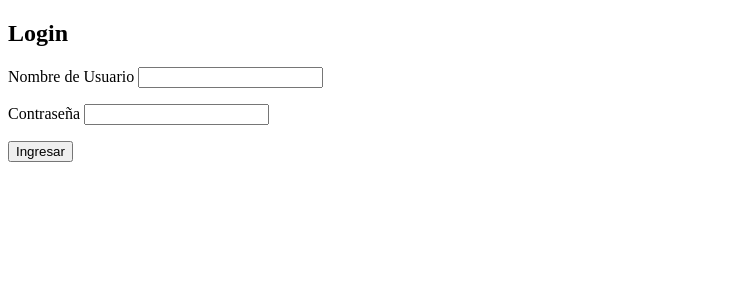
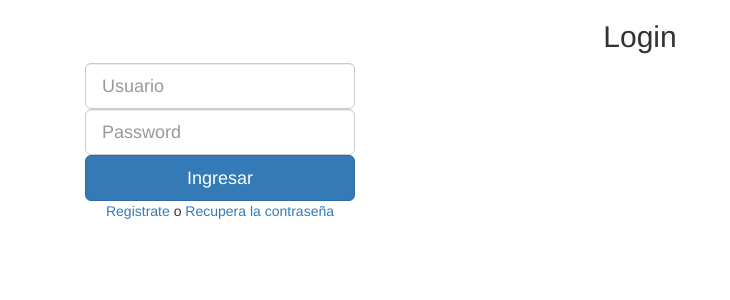
Before and after one commit to nicorodriguezt/TrabajoFinalFront, an Angular app: page /login in a window 1280 px wide. Shown: the top 300 px of the page, without its empty margins (0-730 px from the left). Built offline with nearby package versions, Linux system fonts and the light colour scheme.

Commit message:
Transicion Login-Menu Prueba

```diff
--- a/package.json
+++ b/package.json
@@ -20,6 +20,7 @@
     "@angular/platform-browser": "^6.1.0",
     "@angular/platform-browser-dynamic": "^6.1.0",
     "@angular/router": "^6.1.0",
+    "angular2-jwt": "^0.2.3",
     "bootstrap": "^4.1.3",
     "core-js": "^2.5.4",
     "primeicons": "^1.0.0-beta.10",
--- a/src/app/_components/login/login.component.css
+++ b/src/app/_components/login/login.component.css
@@ -0,0 +1,6 @@
+h2{
+  text-align: center;
+}
+.links{
+  text-align: center;
+}
--- a/src/app/_components/login/login.component.html
+++ b/src/app/_components/login/login.component.html
@@ -1,16 +1,38 @@
-<div class="col-md-6 col-md-offset-3">
-  <h2>Login</h2>
-  <form #loginForm="ngForm" (ngSubmit)="login()" class="col-md-10">
-    <p>
-      <label>Nombre de Usuario </label>
-      <input type="text" #username="ngModel" name="username" [(ngModel)]="Usuario.UserName" class="form-control" required/>
-    </p>
-    <p>
-      <label>Contraseña </label>
-      <input type="password" #password="ngModel" name="password" [(ngModel)]="Usuario.Password" class="form-control" required/>
-    </p>
+<link href="//maxcdn.bootstrapcdn.com/bootstrap/3.3.0/css/bootstrap.min.css" rel="stylesheet" id="bootstrap-css">
+<script src="//maxcdn.bootstrapcdn.com/bootstrap/3.3.0/js/bootstrap.min.js"></script>
+<script src="//code.jquery.com/jquery-1.11.1.min.js"></script>
 
-    <input type="submit" value="Ingresar" class="btn btn-primary"/>
+<div class="container">
 
-  </form>
+  <div class="row" id="pwd-container">
+    <div class="col-md-4"></div>
+    <h2>Login</h2>
+    <div *ngIf="errorMensaje">
+      <div class="alert alert-danger">
+        <strong>Error: </strong> Usuario/Contraseña incorrectos
+      </div>
+    </div>
+
+    <div class="col-sm-4">
+      <section class="login-form">
+        <form #loginForm="ngForm" (ngSubmit)="login()" class="col-sm-10">
+
+          <input type="text" #username="ngModel" name="username" [(ngModel)]="Usuario.UserName" placeholder="Usuario" class="form-control input-lg"/>
+
+          <input type="password" #password="ngModel" name="password" [(ngModel)]="Usuario.Password" placeholder="Password" class="form-control input-lg"/>
+
+          <div class="pwstrength_viewport_progress"></div>
+
+          <button type="submit" class="btn btn-lg btn-primary btn-block">Ingresar</button>
+          <div>
+            <form class="links">
+              <a href="#">Registrate</a> o <a href="#">Recupera la contraseña</a>
+            </form>
+          </div>
+        </form>
+      </section>
+    </div>
+
+    <div class="col-md-4"></div>
+  </div>
 </div>
--- a/src/app/_components/login/login.component.ts
+++ b/src/app/_components/login/login.component.ts
@@ -1,6 +1,7 @@
-import { Component, OnInit } from '@angular/core';
+import {Component, OnInit} from '@angular/core';
 import {Usuario} from '../../_models/Usuario';
 import {UsuarioService} from '../../_services/usuario.service';
+import {Router} from '@angular/router';
 
 @Component({
   selector: 'app-login',
@@ -10,20 +11,38 @@ import {UsuarioService} from '../../_services/usuario.service';
 })
 export class LoginComponent implements OnInit {
   public Usuario: Usuario;
+  public errorMensaje;
   public session;
-  public token;
 
   constructor(
-    private _UsuarioService: UsuarioService
+    private _UsuarioService: UsuarioService, private _router: Router
   ) {
     this.Usuario = new Usuario('','','','','');
   }
 
   public login() {
-    console.log(this.Usuario);
+    this._UsuarioService.login(this.Usuario).subscribe(
+      response => {
+        this.session = response;
+        if (!this.session.passport.user) {
+          alert('Error en el servidor');
+        } else {
+          this._UsuarioService.sendToken(this.session.passport.user);
+          this._router.navigate(['/main']);
+        }
+      }
+      ,
+      error1 => {
+        var errorMensaje = <any>error1;
+        if (errorMensaje) {
+          this.errorMensaje = error1;
+        }
+      }
+    );
   }
 
   ngOnInit() {
+    this.session = this._UsuarioService.getToken();
   }
 
 }
--- /dev/null
+++ b/src/app/_components/main-menu/main-menu.component.html
@@ -0,0 +1,4 @@
+<p>
+  main-menu works!
+</p>
+<button class="btn btn-lg btn-primary btn-block" (click)="logout()">Cerrar Sesion</button>
--- /dev/null
+++ b/src/app/_components/main-menu/main-menu.component.ts
@@ -0,0 +1,31 @@
+import { Component, OnInit } from '@angular/core';
+import {UsuarioService} from '../../_services/usuario.service';
+import {Router} from '@angular/router';
+
+@Component({
+  selector: 'app-main-menu',
+  templateUrl: './main-menu.component.html',
+  styleUrls: ['./main-menu.component.css'],
+  providers: [UsuarioService]
+})
+export class MainMenuComponent implements OnInit {
+
+  constructor(private _router: Router,
+              private _UsuarioService: UsuarioService) { }
+
+  public logout() {
+    this._UsuarioService.logout().subscribe(
+      response => {
+        console.log(response);
+        this._router.navigate(['/login']);
+      },
+      error1 => {
+        console.log(error1);
+      }
+    );
+  }
+
+  ngOnInit() {
+  }
+
+}
--- a/src/app/_services/usuario.service.ts
+++ b/src/app/_services/usuario.service.ts
@@ -3,25 +3,40 @@ import {Http, Headers, Response} from '@angular/http';
 import {map} from 'rxjs/operators';
 import { Observable } from 'rxjs/Observable';
 import {backend} from './globalconfig';
+import {Router} from '@angular/router';
+import {headersToString} from 'selenium-webdriver/http';
 
 @Injectable()
 export class UsuarioService {
   public url: string;
 
-  constructor(private _http: Http) {
-    this.url = backend + '/usuario/';
+  constructor(private _http: Http, private _router: Router) {
+    this.url = backend + 'usuario/';
   }
 
-  signup(user, gethash = null) {
-    if (gethash != null) {
-      user.gethash = gethash;
-    }
+  login(user) {
     const json = JSON.stringify(user);
     const params = json;
-
     const headers = new Headers({'Content-Type': 'application/json'});
 
     return this._http.post(this.url + 'login', params, {headers: headers})
       .pipe(map(res => res.json()));
   }
+
+  sendToken(token: string) {
+    localStorage.setItem('Logged', token);
+  }
+
+  getToken() {
+    return localStorage.getItem('Logged');
+  }
+
+  isLoggednIn() {
+    return this.getToken() !== null;
+  }
+
+  logout() {
+    localStorage.removeItem('Logged');
+    return this._http.get(this.url + 'logout').pipe(map(res => res.json()));
+  }
 }
--- a/src/app/app-routing.module.ts
+++ b/src/app/app-routing.module.ts
@@ -4,10 +4,12 @@ import { RouterModule, Routes } from '@angular/router';
 
 // Componentes
 import { LoginComponent } from './_components/login/login.component';
+import { MainMenuComponent } from './_components/main-menu/main-menu.component';
 
 const routes: Routes = [
-  {path: 'login', component: LoginComponent},
-  { path: '', redirectTo: '/login', pathMatch: 'full'}
+  { path: 'login', component: LoginComponent},
+  { path: '', redirectTo: '/login', pathMatch: 'full'},
+  { path: 'main', component: MainMenuComponent}
 ];
 
 @NgModule({
--- a/src/app/app.module.ts
+++ b/src/app/app.module.ts
@@ -7,13 +7,15 @@ import { AppComponent } from './app.component';
 import { LoginComponent } from './_components/login/login.component';
 import { AppRoutingModule } from './app-routing.module';
 import { RegistroComponent } from './_components/registro/registro.component';
+import { MainMenuComponent } from './_components/main-menu/main-menu.component';
 
 
 @NgModule({
   declarations: [
     AppComponent,
     LoginComponent,
-    RegistroComponent
+    RegistroComponent,
+    MainMenuComponent
   ],
   imports: [
     BrowserModule,
```
Also changed, not shown: src/app/_components/main-menu/main-menu.component.css (added), 2 other files (tests, documents, lock files or other folders).
